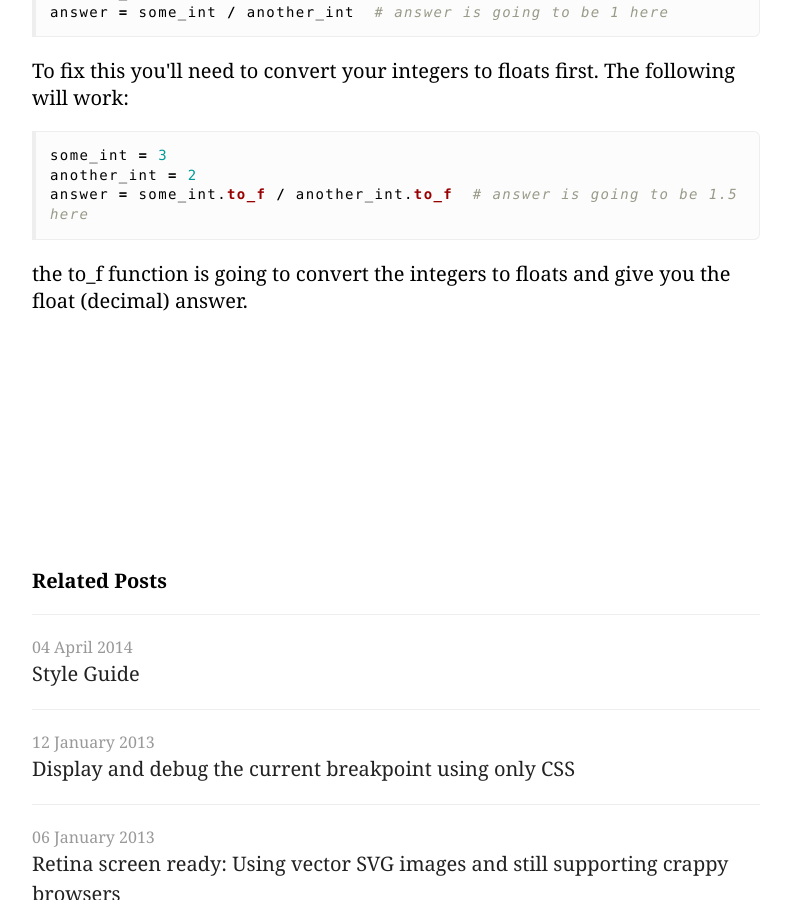
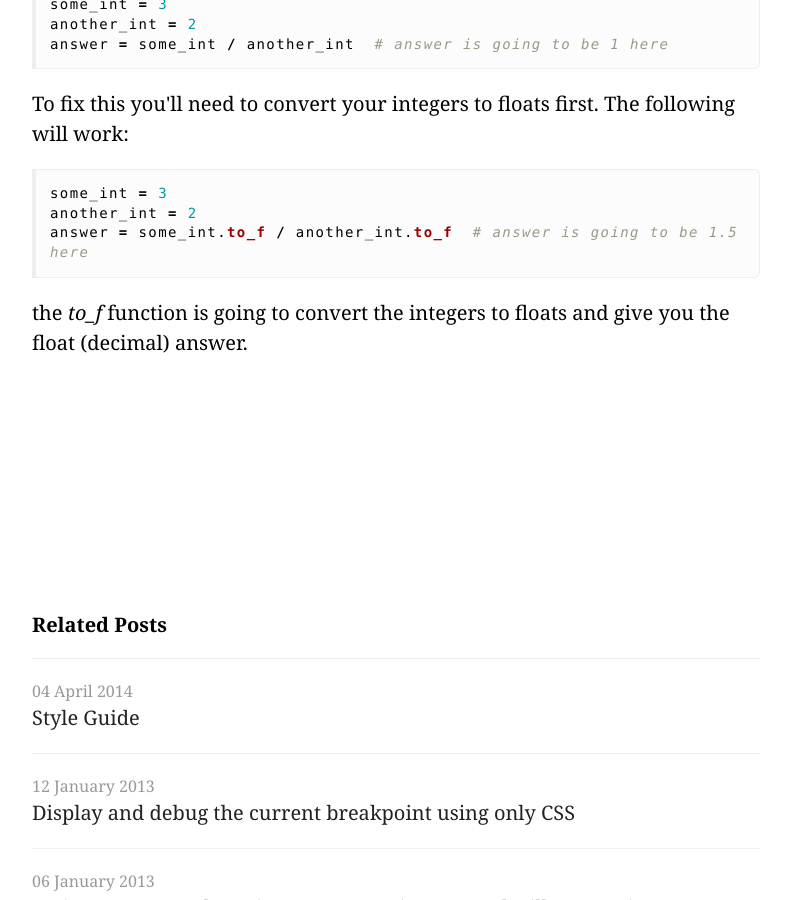
Before and after one commit to jonathandean/jonathandean.github.io, a Jekyll site: the page built from _posts/2010-05-03-dividing-numbers-in-ruby-returning-zero-or-an-integer-unexpectedly.html, in a window 1280 px wide and 900 px high, scrolled down 674 px. Shown: the whole window, without its empty margins (244-1035 px from the left). Built offline with Jekyll 4.4.1, drawn with Linux system fonts in a browser that asks for light colours; part of the change alters nothing that is shown.

```diff
--- a/_posts/2010-05-03-dividing-numbers-in-ruby-returning-zero-or-an-integer-unexpectedly.html
+++ b/_posts/2010-05-03-dividing-numbers-in-ruby-returning-zero-or-an-integer-unexpectedly.html
@@ -9,29 +9,21 @@ tags:
 status: publish
 type: post
 published: true
-meta:
-  _wp_old_slug: diving-numbers-in-ruby-returning-zero-or-an-integer-unexpectedly
-  aktt_tweeted: '1'
-  aktt_notify_twitter: 'yes'
-  _edit_last: '1'
-  _syntaxhighlighter_encoded: '1'
-  _sexybookmarks_shortUrl: http://b2l.me/axme2q
-  _sexybookmarks_permaHash: 833d68c25d8e41f60ce7d8fe8b0390f5
 ---
-There's a "quirk" about Ruby that I often forget when going back to it after a long period of time using other languages. If you divide two integers in Ruby then it's going to give you an integer as a result. Consider the following:
+<p>There's a "quirk" about Ruby that I often forget when going back to it after a long period of time using other languages. If you divide two integers in Ruby then it's going to give you an integer as a result. Consider the following:</p>
+
 {% highlight ruby %}
 some_int = 3
 another_int = 2
 answer = some_int / another_int  # answer is going to be 1 here
 {% endhighlight %}
 
+<p>To fix this you'll need to convert your integers to floats first. The following will work:</p>
 
-To fix this you'll need to convert your integers to floats first. The following will work:
 {% highlight ruby %}
 some_int = 3
 another_int = 2
 answer = some_int.to_f / another_int.to_f  # answer is going to be 1.5 here
 {% endhighlight %}
 
-
-the to_f function is going to convert the integers to floats and give you the float (decimal) answer.
+<p>the <em>to_f</em> function is going to convert the integers to floats and give you the float (decimal) answer.</p>
```
